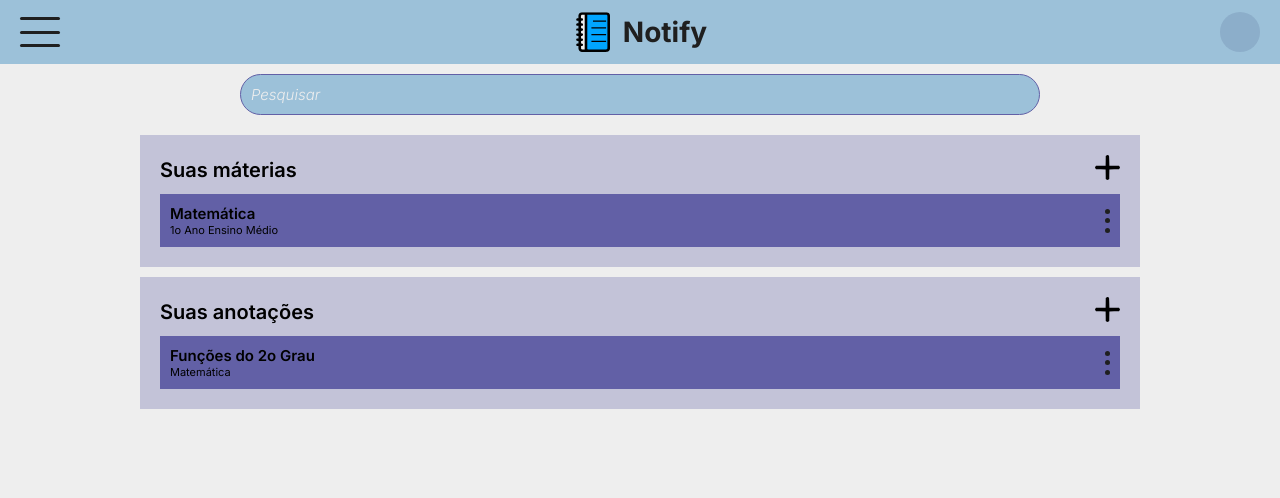
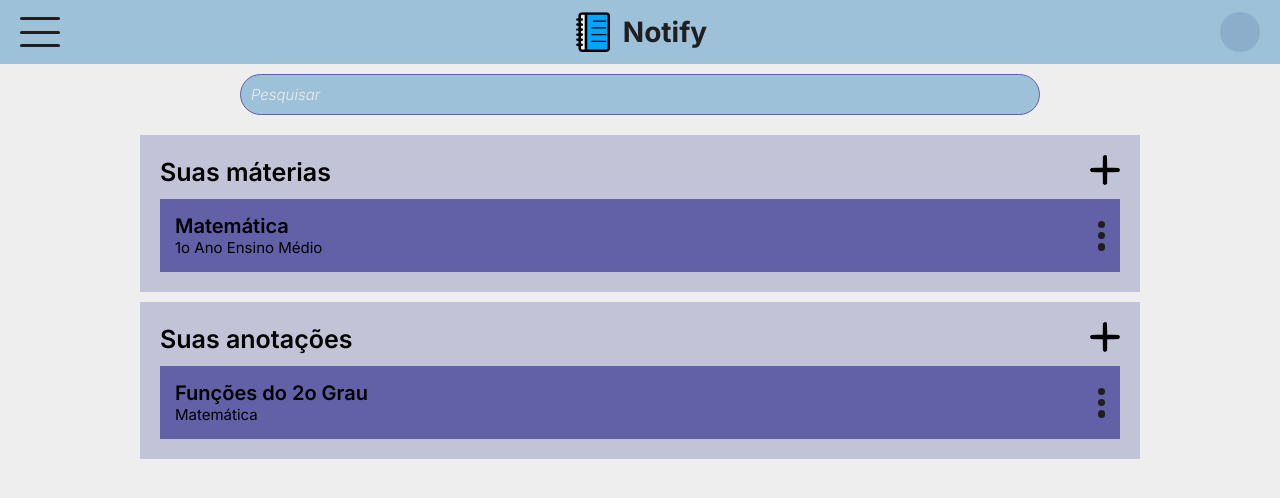
Before and after one commit to Notify-Systems/Notify, a React (Vite) app: page /#/ in a window 1280 px wide. Shown: the top 498 px of the page. Built offline with nearby package versions, Linux system fonts and the light colour scheme.

Commit message:
Responsividade do conteúdo principal

```diff
--- a/src/index.css
+++ b/src/index.css
@@ -92,30 +92,30 @@ main {
   justify-content: space-between;
   align-items: center;
   background-color: #6260a6;
-  padding: 10px;
+  padding: 15px;
 }
 .estudos-container article h3 {
-  font-size: 15px;
+  font-size: 20px;
   font-weight: 600;
 }
 .estudos-container article p {
-  font-size: 11px;
+  font-size: 15px;
 }
 .estudos-container article .link {
   display: flex;
   flex-direction: column;
   justify-content: space-between;
-  height: 24px;
+  height: 30px;
   transition: 0.3s;
 }
 .estudos-container article .link:hover {
-  height: 28px;
+  height: 35px;
 }
 .estudos-container article .link span {
   display: inline-block;
-  width: 5px;
-  height: 5px;
-  border-radius: 2.5px;
+  width: 7.5px;
+  height: 7.5px;
+  border-radius: 5px;
   background-color: #1f1f1f;
 }
 
@@ -126,17 +126,44 @@ main {
   margin-bottom: 10px;
 }
 .container-title h2 {
-  font-size: 20px;
+  font-size: 25px;
   font-weight: 600;
 }
 .container-title img {
-  width: 25px;
+  width: 30px;
   transition: 0.5s;
 }
 .container-title img:hover {
   transform: scale(105%);
 }
 
+@media (max-width: 768px) {
+  .estudos-container article {
+    padding: 10px;
+  }
+  .estudos-container article h3 {
+    font-size: 15px;
+  }
+  .estudos-container article p {
+    font-size: 11px;
+  }
+  .estudos-container article .link {
+    height: 24px;
+  }
+  .estudos-container article .link:hover {
+    height: 28px;
+  }
+  .estudos-container article .link span {
+    width: 5px;
+    height: 5px;
+  }
+  .container-title h2 {
+    font-size: 20px;
+  }
+  .container-title img {
+    width: 25px;
+  }
+}
 * {
   padding: 0;
   margin: 0;
--- a/src/scss/_main.scss
+++ b/src/scss/_main.scss
@@ -18,28 +18,28 @@ main {
         justify-content: space-between;
         align-items: center;
         background-color: $secondary;
-        padding: 10px;
+        padding: 15px;
         h3 {
-            font-size: 15px;
+            font-size: 20px;
             font-weight: 600;
         }
         p {
-            font-size: 11px;
+            font-size: 15px;
         }
         .link {
             display: flex;
             flex-direction: column;
             justify-content: space-between;
-            height: 24px;
+            height: 30px;
             transition: .3s;
             &:hover {
-                height: 28px;
+                height: 35px;
             }
             span {
                 display: inline-block;
-                width: 5px;
-                height: 5px;
-                border-radius: 2.5px;
+                width: 7.5px;
+                height: 7.5px;
+                border-radius: 5px;
                 background-color: $font;
             }
         }
@@ -51,11 +51,11 @@ main {
     align-items: center;
     margin-bottom: 10px;
     h2 {
-        font-size: 20px;
+        font-size: 25px;
         font-weight: 600;
     }
     img {
-        width: 25px;
+        width: 30px;
         transition: .5s;
         &:hover {
             transform: scale(105%);
--- a/src/scss/index.scss
+++ b/src/scss/index.scss
@@ -3,6 +3,7 @@
 @import "barra-pesquisa";
 @import "main";
 @import "variables";
+@import "responsive";
 
 * {
     padding: 0;
```
Also changed, not shown: src/scss/_responsive.scss (added, +29 -0 lines).
